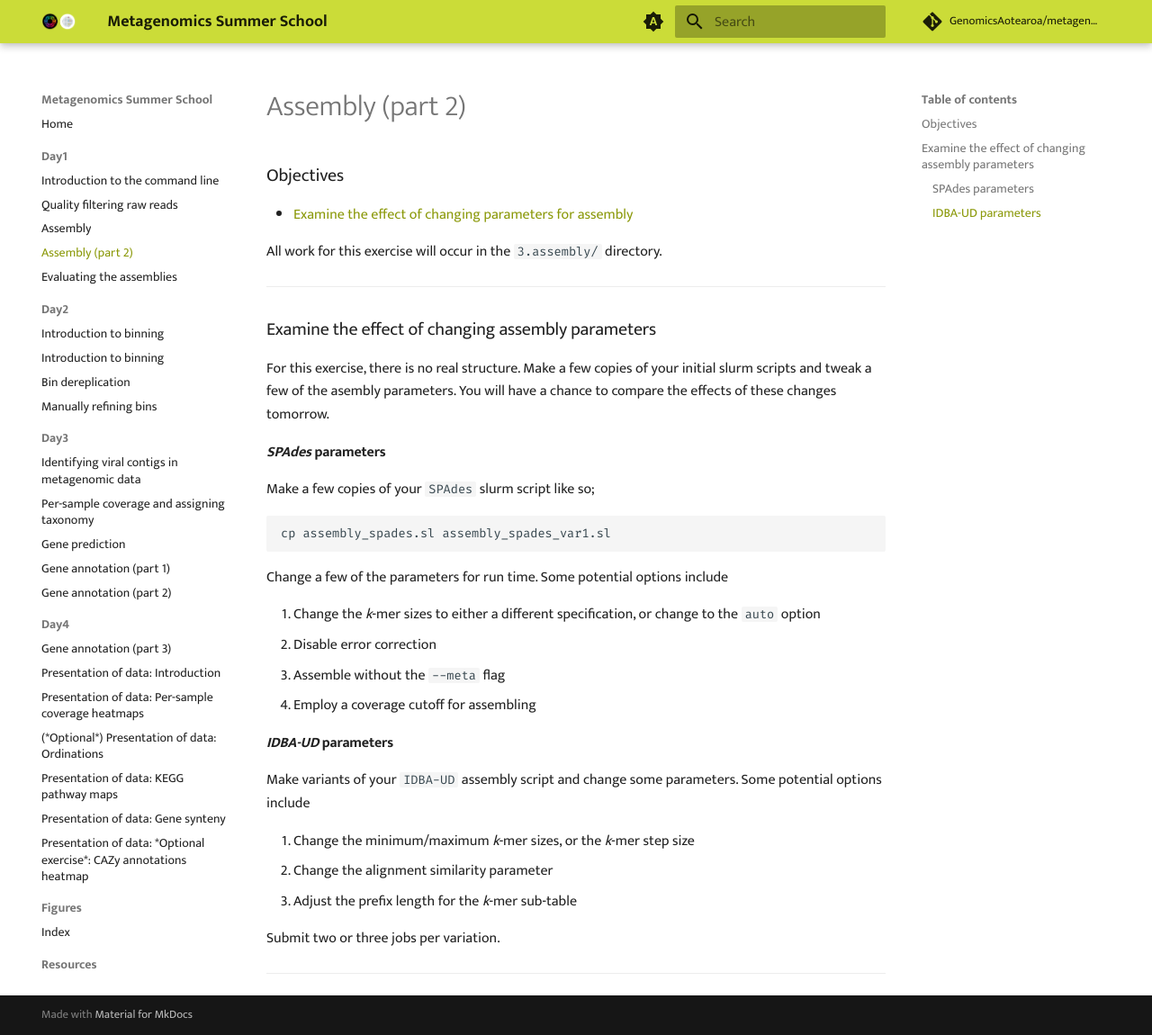
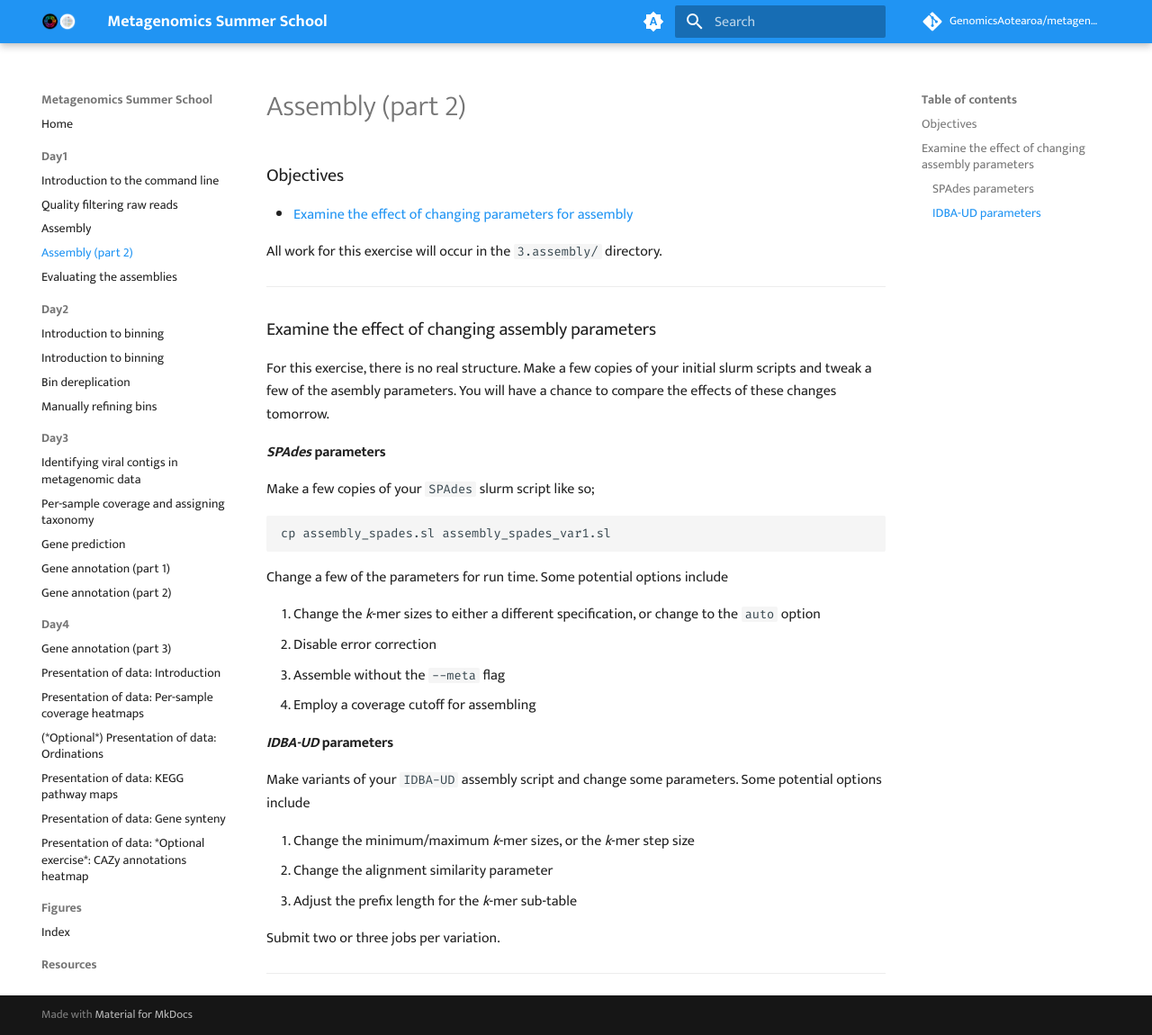
Before and after one commit to GenomicsAotearoa/metagenomics_summer_school, an MkDocs documentation site: the page built from docs/day1/ex4_assembly.md, in a window 1280 px wide and 1150 px high. Shown: the whole window at 90% size. Built offline with MkDocs 1.6.1 and Material for MkDocs 9.7.7, drawn with Linux system fonts in a browser that asks for light colours; comment, search, counter and statistics services are not loaded.

Commit message:
change color theme to blue

```diff
--- a/mkdocs.yml
+++ b/mkdocs.yml
@@ -24,12 +24,12 @@ theme:
     toggle:
       icon: material/brightness-auto
       name: Switch to light mode
-    primary: lime
+    primary: blue
 
   # Palette toggle for light mode
   - media: "(prefers-color-scheme: light)"
     scheme: default
-    primary: lime
+    primary: blue
 
 
     toggle:
@@ -42,7 +42,7 @@ theme:
     toggle:
       icon: material/brightness-4
       name: Switch to system preference
-    primary: lime
+    primary: blue
 
   features:
     - navigation.tracking
```
